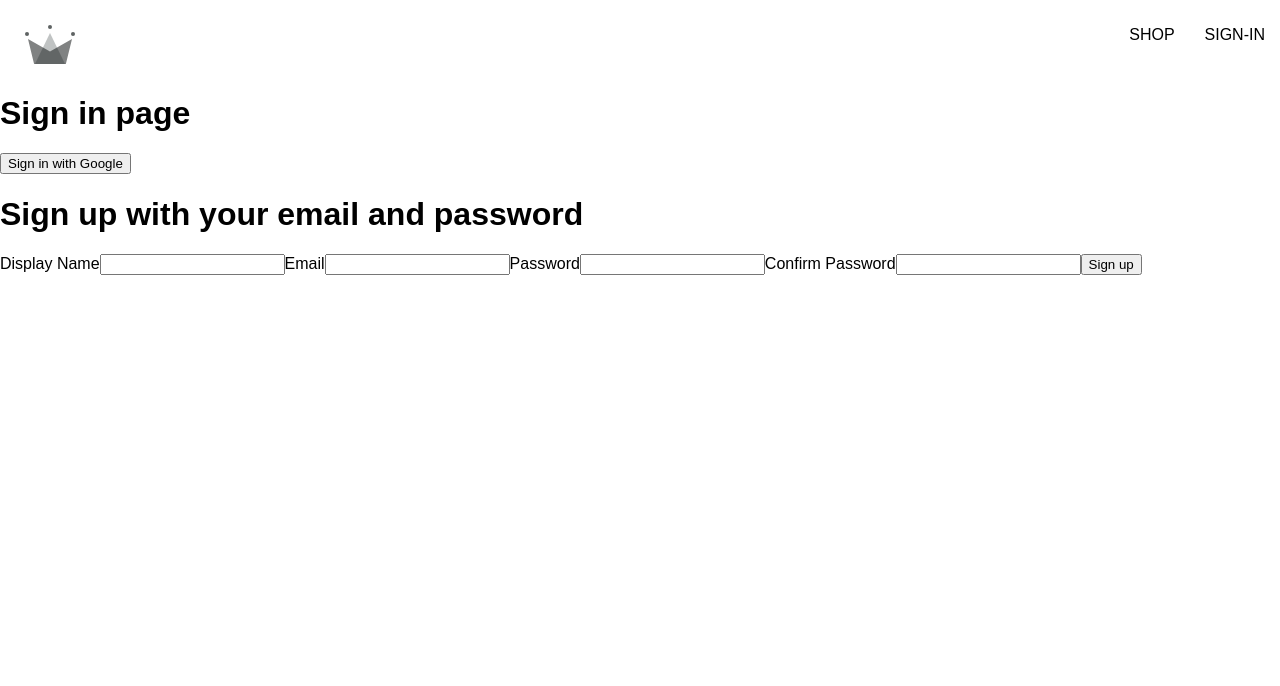
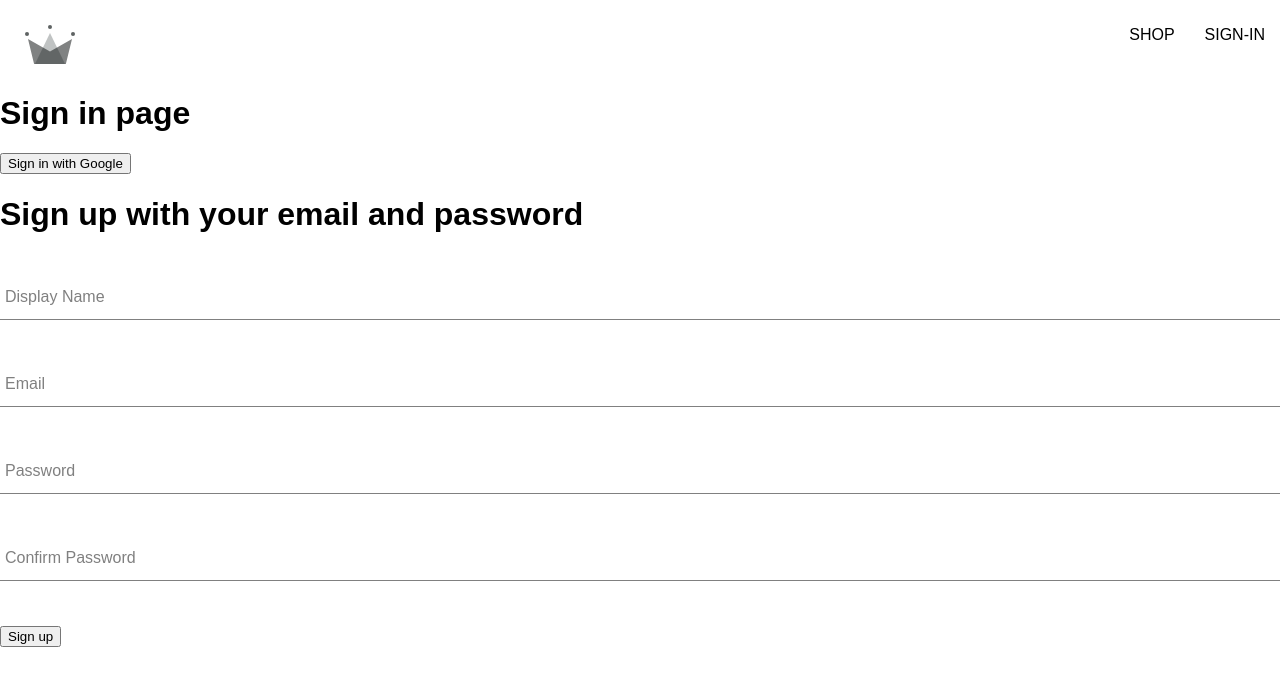
Before and after one commit to gandradep/shop, a React (Create React App) app: page /sign-in in a window 1280 px wide. Shown: the top 686 px of the page. Built offline with nearby package versions, Linux system fonts and the light colour scheme; a web font is replaced by a local one.

Commit message:
generalizing form input

```diff
--- /dev/null
+++ b/src/components/form-input/form-input.component.jsx
@@ -0,0 +1,22 @@
+import './form-input.styles.scss';
+
+const FormInput = ({label, ...otherProps}) => {
+
+  return (
+    <div className="group">
+      <input className="form-input" {...otherProps}/>
+      {label && (
+        <label
+          className = {`${
+            otherProps.value.length ? 'shrink': null
+          } form-input-label`}
+        >
+          {label}
+        </label>
+      )}
+
+
+    </div>
+  )
+}
+export default FormInput;
--- /dev/null
+++ b/src/components/form-input/form-input.styles.scss
@@ -0,0 +1,54 @@
+$sub-color: grey;
+$main-color: black;
+
+@mixin shrinkLabel {
+  top: -14px;
+  font-size: 12px;
+  color: $main-color;
+}
+
+.group {
+  position: relative;
+  margin: 45px 0;
+
+  .form-input {
+    background: none;
+    background-color: white;
+    color: $sub-color;
+    font-size: 18px;
+    padding: 10px 10px 10px 5px;
+    display: block;
+    width: 100%;
+    border: none;
+    border-radius: 0;
+    border-bottom: 1px solid $sub-color;
+    margin: 25px 0;
+
+    &:focus {
+      outline: none;
+    }
+
+    &:focus ~ .form-input-label {
+      @include shrinkLabel();
+    }
+  }
+
+  input[type='password'] {
+    letter-spacing: 0.3em;
+  }
+
+  .form-input-label {
+    color: $sub-color;
+    font-size: 16px;
+    font-weight: normal;
+    position: absolute;
+    pointer-events: none;
+    left: 5px;
+    top: 10px;
+    transition: 300ms ease all;
+
+    &.shrink {
+      @include shrinkLabel();
+    }
+  }
+}
--- a/src/components/sign-up-form/sign-up-form.component.jsx
+++ b/src/components/sign-up-form/sign-up-form.component.jsx
@@ -1,5 +1,5 @@
 import { useState } from 'react';
-
+import FormInput from '../form-input/form-input.component';
 import { createAuthUserWithEmailAndPassword, createUserDocumentFromAuthor } from '../../utils/firebase/firebase.utils';
 
 const defaultFormFields = {
@@ -13,15 +13,13 @@
   const [formFields, setFormFields] = useState(defaultFormFields);
   const { displayName, email, password, confirmPassword } = formFields;
 
-  console.log(formFields);
-
   const resetFormFields = () => {
     setFormFields(defaultFormFields);
   }
 
   const handleSubmit = async (event) => {
     event.preventDefault();
-    if(password != confirmPassword){
+    if(password !== confirmPassword){
       alert("passwords do not match");
       return;
     }
@@ -48,8 +46,9 @@
     <div>
       <h1>Sign up with your email and password</h1>
       <form onSubmit={handleSubmit}>
-        <label>Display Name</label>
-        <input
+
+        <FormInput
+          label="Display Name"
           type="text"
           required
           onChange={handleChange}
@@ -57,8 +56,8 @@
           value={displayName}
         />
 
-        <label>Email</label>
-        <input
+        <FormInput
+          label="Email"
           type="email"
           required
           onChange={handleChange}
@@ -66,8 +65,8 @@
           value={email}
         />
 
-        <label>Password</label>
-        <input
+        <FormInput
+          label="Password"
           type="password"
           required
           onChange={handleChange}
@@ -75,8 +74,8 @@
           value={password}
         />
 
-        <label>Confirm Password</label>
-        <input
+        <FormInput
+          label="Confirm Password"
           type="password"
           required
           onChange={handleChange}
```
